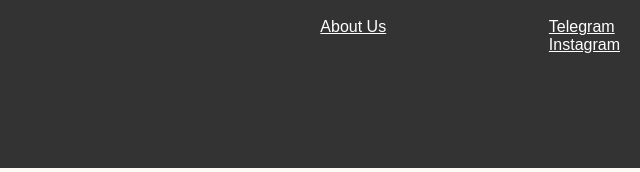
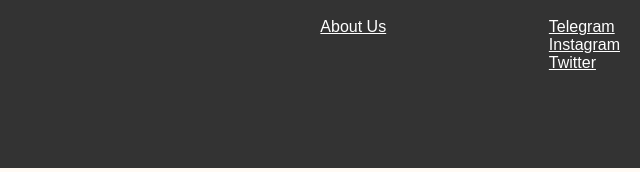
Before and after one commit to faiz-anwar34/nitrogein.github.io, a plain HTML site: page index.html in a window 1280 px wide. Shown: the part 625-797 px from the top of the page, 640-1280 px from the left. Drawn offline with Linux system fonts and the light colour scheme.

Commit message:
Update index.html

```diff
--- a/index.html
+++ b/index.html
@@ -70,6 +70,7 @@
   <ul>
     <li><a href="https://t.me/FAIZ_ANWAR34" target="_blank">Telegram</a></li>
     <li><a href="https://www.instagram.com/faiz_anwar34/" target="_blank">Instagram</a></li>
+    <li><a href="https://twitter.com/Faizanw70519907" target="_blank">Twitter</a></li>
   </ul>
 </footer>
 </html>
```
